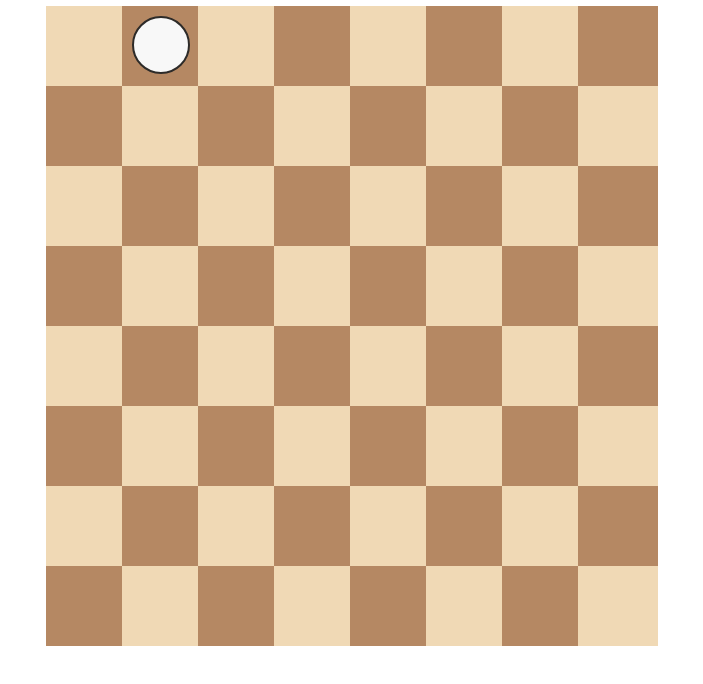
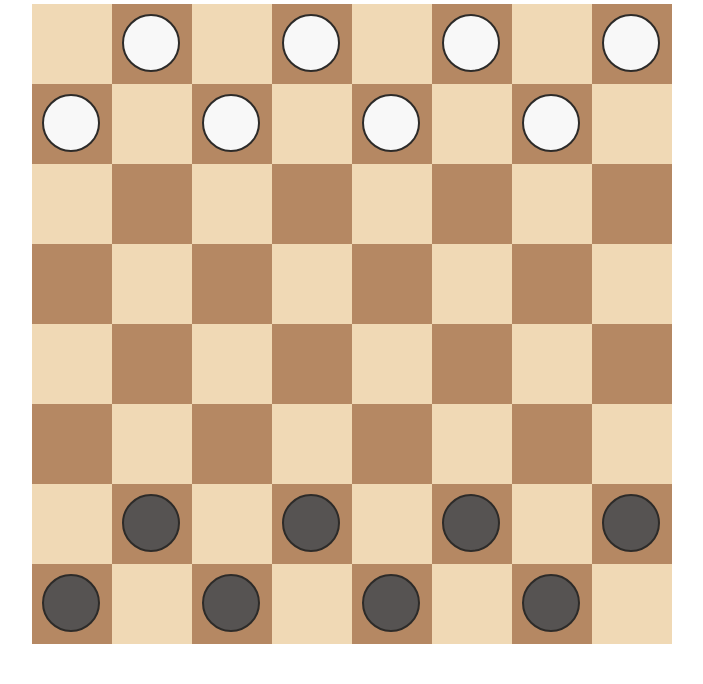
Before and after one commit to Ratiu23/Checkers, a plain HTML site: page index.html in a window 1280 px wide. Shown: the whole page, without its empty margins (288-991 px from the left). Drawn offline with Linux system fonts and the light colour scheme.

Commit message:
longer and shorter from of adding pieces

```diff
--- a/functions.js
+++ b/functions.js
@@ -1,19 +1,43 @@
 function drawEmptyTable() {
-    var s = "";
-    ['h','g','f','e','d','c','b','a'].forEach((e,i) => {
-            s+=`<div class="row">`
-            for (var j=1; j<=8; j++) {
-                s += `<div class='column ${j%2 === i%2 ? "b": "a"}'></div>`
-            }
-            s += `</div>`
-    })
-    document.getElementById("board-layout").innerHTML=s;
+  var s = "";
+  ["h", "g", "f", "e", "d", "c", "b", "a"].forEach((e, i) => {
+    s += `<div class="row">`;
+    for (var j = 1; j <= 8; j++) {
+      s += `<div class='column ${j % 2 === i % 2 ? "b" : "a"}' id="${
+        e + j
+      }"></div>`;
+    }
+    s += `</div>`;
+  });
+  document.getElementById("board-layout").innerHTML = s;
 }
 
 function drawPieces() {
-    drawEmptyTable();
-    const piece = `<div class="piece light-piece"></div>`
-    document.querySelector('.b').innerHTML = piece;
+  drawEmptyTable();
+  const light = `<div class="piece light-piece"></div>`;
+  document.querySelector("#h8").innerHTML = light;
+  document.querySelector("#h6").innerHTML = light;
+  document.querySelector("#h4").innerHTML = light;
+  document.querySelector("#h2").innerHTML = light;
+  addPiece("#g7", "light");
+  addPiece("#g5", "light");
+  addPiece("#g3", "light");
+  addPiece("#g1", "light");
+
+  const dark = `<div class="piece dark-piece"></div>`;
+  document.querySelector("#a7").innerHTML = dark;
+  document.querySelector("#a5").innerHTML = dark;
+  document.querySelector("#a3").innerHTML = dark;
+  document.querySelector("#a1").innerHTML = dark;
+  addPiece("#b8", "dark");
+  addPiece("#b6", "dark");
+  addPiece("#b4", "dark");
+  addPiece("#b2", "dark");
+}
+
+function addPiece(id, color) {
+  const piece = `<div class="piece ${color}-piece"></div>`;
+  document.querySelector(id).innerHTML = piece;
 }
 
 drawPieces();
--- a/style.css
+++ b/style.css
@@ -4,13 +4,14 @@ body {
     display: flex;
     justify-content: center;
 }
+.row {
+    margin-top: -4px;
+}
 
 .column {
     width: 80px;
     height: 80px;
     display: inline-block;
-    margin: -2px;
-
 }
 .a {
     background-color: #f0d9b5;
```
